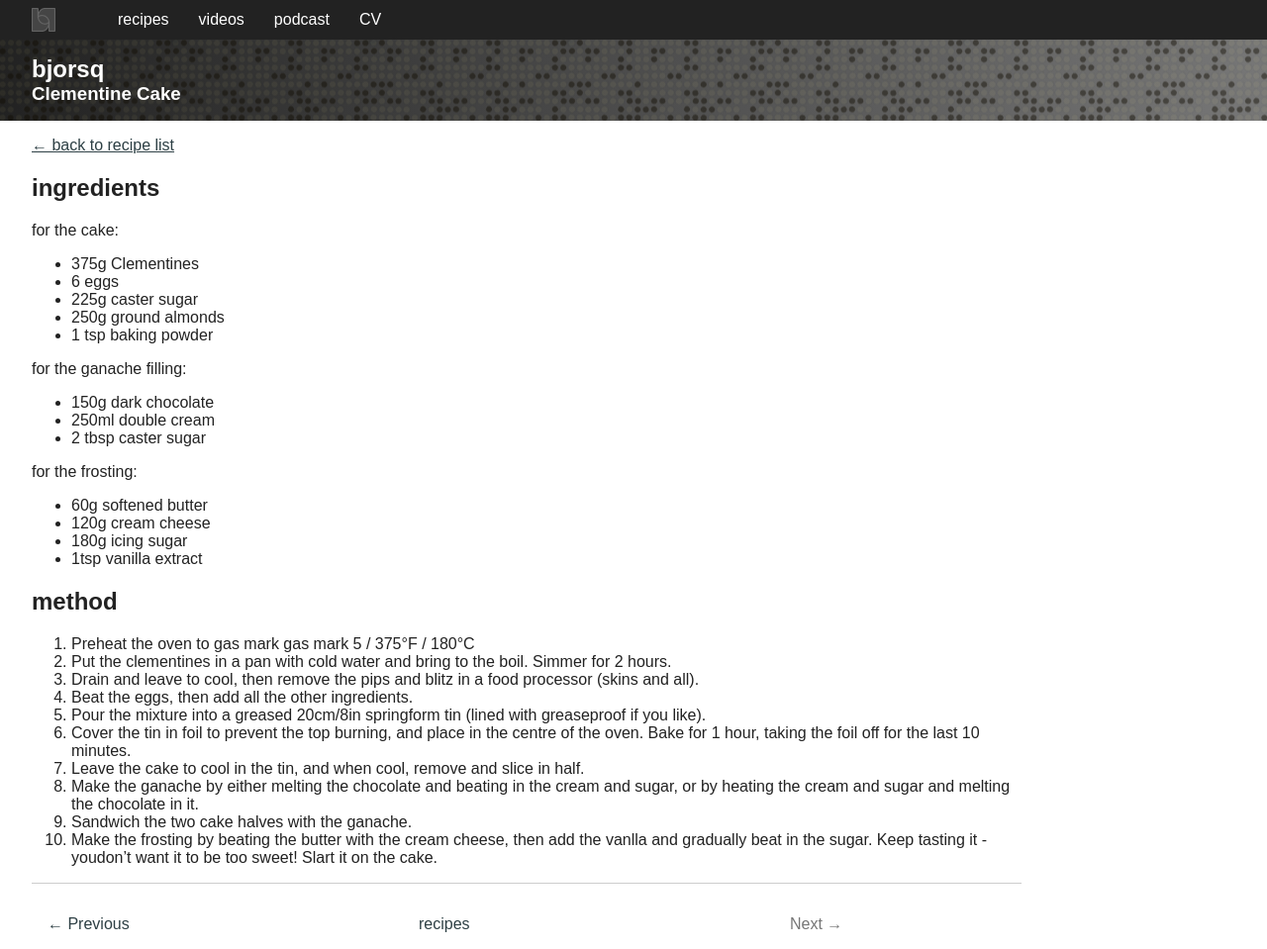
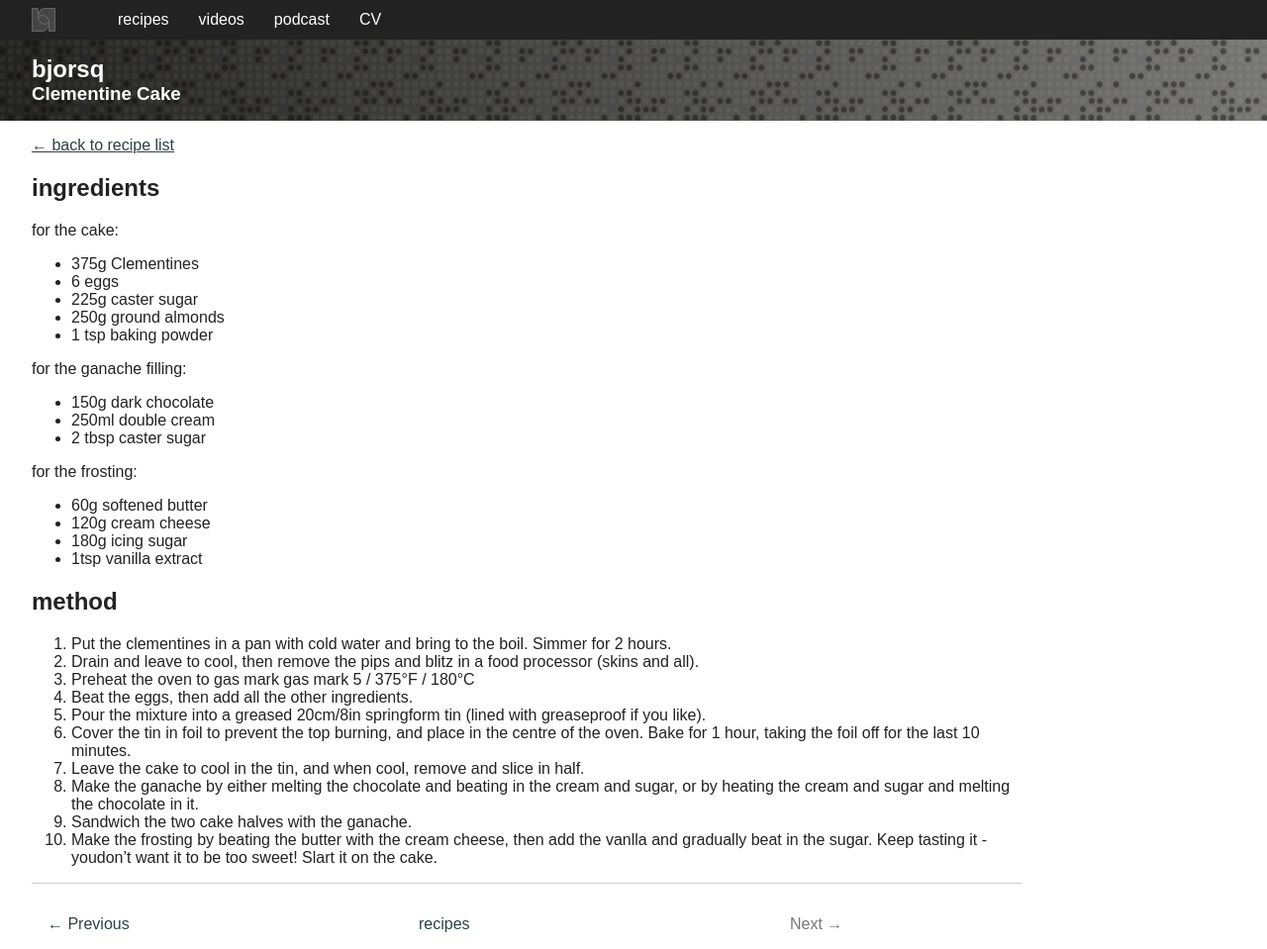
Before and after one commit to bjorsq/bjorsq.github.com, a Jekyll site: the page built from _posts/2020-11-29-clementine-cake.md, in a window 1280 px wide. Shown: the whole page at 99% size. Built offline with Jekyll 4.4.1, drawn with Linux system fonts in a browser that asks for light colours.

```diff
--- a/_posts/2020-11-29-clementine-cake.md
+++ b/_posts/2020-11-29-clementine-cake.md
@@ -33,9 +33,9 @@ for the frosting:
 method
 ------
 
-1. Preheat the oven to gas mark gas mark 5 / 375&deg;F / 180&deg;C
-2. Put the clementines in a pan with cold water and bring to the boil. Simmer for 2 hours.
-3. Drain and leave to cool, then remove the pips and blitz in a food processor (skins and all).
+1. Put the clementines in a pan with cold water and bring to the boil. Simmer for 2 hours.
+2. Drain and leave to cool, then remove the pips and blitz in a food processor (skins and all).
+3. Preheat the oven to gas mark gas mark 5 / 375&deg;F / 180&deg;C
 4. Beat the eggs, then add all the other ingredients.
 5. Pour the mixture into a greased 20cm/8in springform tin (lined with greaseproof if you like).
 6. Cover the tin in foil to prevent the top burning, and place in the centre of the oven. Bake for 1 hour, taking the foil off for the last 10 minutes.
```
